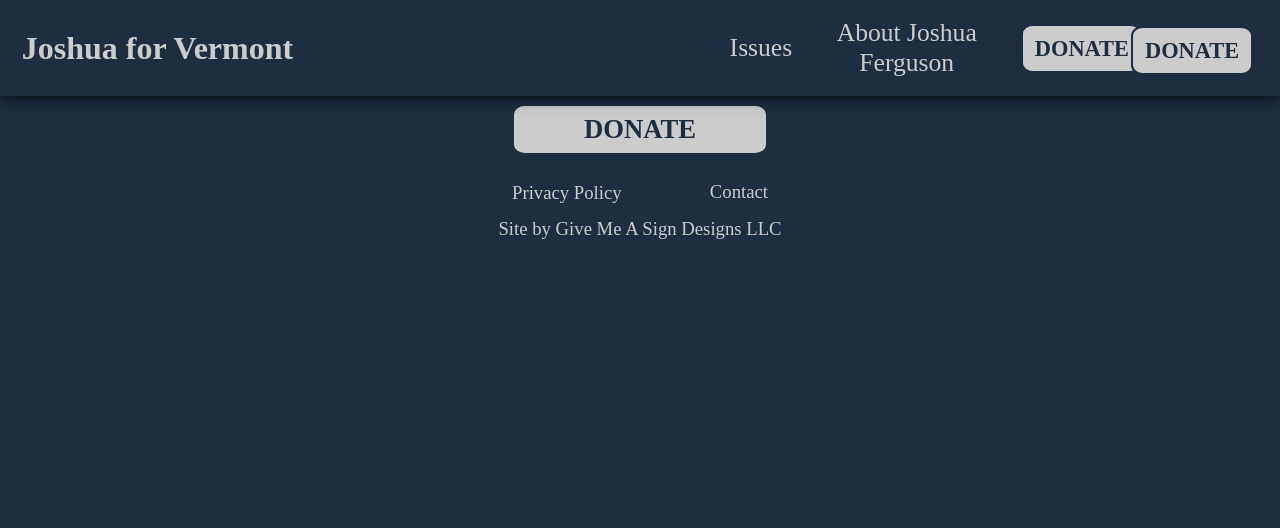
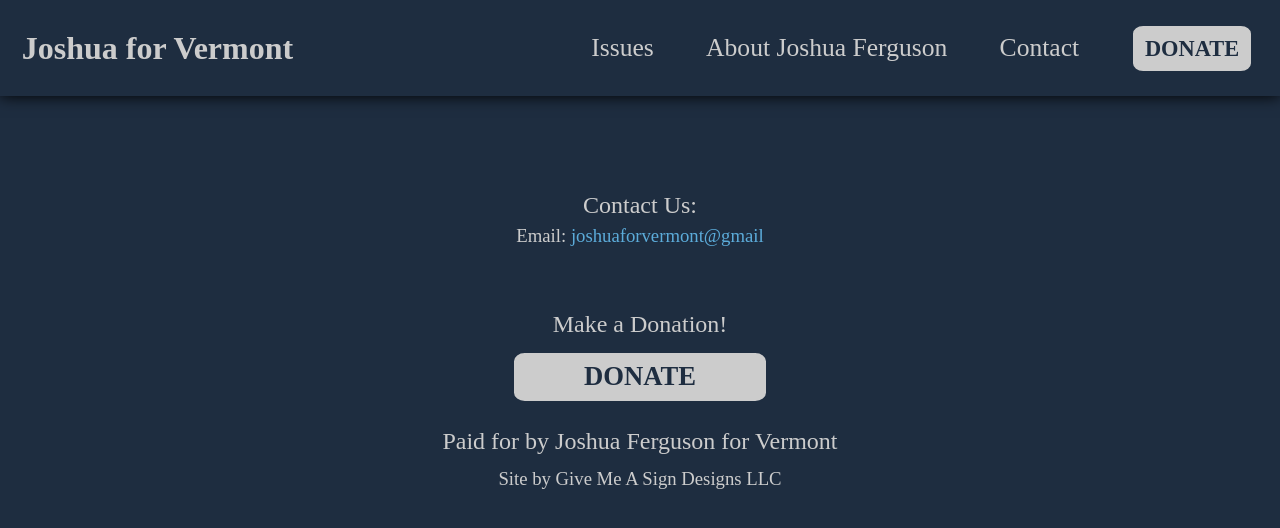
Before and after one commit to joshuajakab/joshuaforvermont, a React (Create React App) app: page /contact in a window 1280 px wide. Shown: the top 528 px of the page. Built offline with nearby package versions, Linux system fonts and the light colour scheme; a web font is replaced by a local one.

Commit message:
contact page

```diff
--- a/src/App.js
+++ b/src/App.js
@@ -7,21 +7,22 @@ import Home from './Components/Home';
 import About from './Components/About';
 import './default.css';
 import Issues from './Components/Issues';
+import Contact from './Components/Conatct';
 
 function App() {
   const [menuOpen, setMenuOpen] = useState(false);
 
 
-    const menuToggle = () => {
-        setMenuOpen(menuOpen => !menuOpen)
-    }
+  const menuToggle = () => {
+    setMenuOpen(menuOpen => !menuOpen)
+  }
   return (
     <div className="App">
 
       <Header click={menuToggle} />
 
       {menuOpen && [
-      <Menu click={menuToggle}/>
+        <Menu click={menuToggle} />
       ]}
 
       <Switch>
@@ -34,6 +35,9 @@ function App() {
         <Route path='/issues' render={() => (
           <Issues />
         )} />
+        <Route path='/contact' render={() => (
+          <Contact />
+        )} />
       </Switch>
 
       <Footer />
--- a/src/Components/About/about.css
+++ b/src/Components/About/about.css
@@ -36,7 +36,14 @@
 }
 
 .about-bottom-img {
+    width: 40%;
+    margin: 0 30%;
+
+}
+
+.about-bottom-img-container {
     width: 100%;
+    background-color: white;
 
 }
 
--- a/src/Components/About/index.js
+++ b/src/Components/About/index.js
@@ -39,7 +39,9 @@ const About = props => {
 
                     On the water he is a sailor, and on the ground he is a young citizen committed to working toward a brighter future for Vermont.</h3>
             </div>
-            <img src='https://drive.google.com/uc?id=1Qybg-V32fqRyzLmbVKU5fKn7f1jlioz3' className='about-bottom-img' alt='about-bottom-img' />
+            <div className='about-bottom-img-container'>
+                <img src='https://drive.google.com/uc?id=1_cl_YSlagQX3K9XpHVIktUcto-ngUG27' className='about-bottom-img' alt='about-bottom-img' />
+            </div>
         </div>
     )
 };
--- /dev/null
+++ b/src/Components/Conatct/contact.css
@@ -0,0 +1,9 @@
+.contact-container {
+    width: 50%;
+    margin: 15% 25% 0;
+    text-align: center;
+}
+
+.email-link {
+    color: rgb(92, 172, 218);
+}
--- /dev/null
+++ b/src/Components/Conatct/index.js
@@ -0,0 +1,14 @@
+import React from 'react';
+import './contact.css';
+
+const Contact = props => {
+
+    return(
+        <div className='contact-container'>
+            <h2>Contact Us:</h2>
+            <h3>Email: <a className='email-link' href='mailto: joshuaforvermont@gmail.com'>joshuaforvermont@gmail</a></h3>
+        </div>
+    )
+};
+
+export default Contact;
--- a/src/Components/Footer/footer.css
+++ b/src/Components/Footer/footer.css
@@ -9,22 +9,12 @@
     margin-bottom: 2%;
 }
 
-.links {
-    width: 20%;
-    margin: 0 40%;
-    display: flex;
-    flex-direction: row;
-    justify-content: space-between;
-}
+
 
 .tag {
     text-align: center;
 }
 
-@media screen and (max-width: 925px) {
-    .links {
-        width: 100%;
-        margin: 0;
-        justify-content: space-around;
-    }
+.paid-for-container {
+    text-align: center;
 }
--- a/src/Components/Footer/index.js
+++ b/src/Components/Footer/index.js
@@ -11,9 +11,8 @@ const Footer = props => {
                 <h2>Make a Donation!</h2>
                 <a href='https://secure.actblue.com/donate/ferguson-for-senate'><Button><h1 className='donate-text'>DONATE</h1></Button></a>
             </div>
-            <div className='links'>
-                <Link to='/privacy'><h3>Privacy Policy</h3></Link>
-                <Link to='/contact'><h3>Contact</h3></Link>
+            <div className='paid-for-container'>
+                <h2>Paid for by Joshua Ferguson for Vermont</h2>
             </div>
             <h3 className='tag'>Site by Give Me A Sign Designs LLC</h3>
 
--- a/src/Components/Header/header.css
+++ b/src/Components/Header/header.css
@@ -193,7 +193,7 @@
     }
 
     .wide-menu {
-        width: 40%;
+        width: 55%;
         margin: 0 3% 0 0;
         display: flex;
         flex-direction: row;
--- a/src/Components/Header/index.js
+++ b/src/Components/Header/index.js
@@ -23,7 +23,8 @@ const Header = props => {
             <div className='wide-menu'>
                 <Link className='menu-links' to='/Issues'><h2 className='menu-links-text'>Issues</h2></Link>
                 <Link className='menu-links' to='/about'><h2 className='menu-links-text' >About Joshua Ferguson</h2></Link>
-                <a href='https://secure.actblue.com/donate/ferguson-for-senate'><Button className='donation-button'><h1 className='donation-button-text'>DONATE</h1></Button></a><Button className='donation-button'><h1 className='donation-button-text'>DONATE</h1></Button>
+                <Link className='menu-links' to='/contact'><h2 className='menu-links-text'>Contact</h2></Link>
+                <a href='https://secure.actblue.com/donate/ferguson-for-senate'><Button className='donation-button'><h1 className='donation-button-text'>DONATE</h1></Button></a>
             </div>
             }
         </div>
--- a/src/Components/Issues/issues.css
+++ b/src/Components/Issues/issues.css
@@ -1,6 +1,6 @@
 @media screen and (max-width: 600px) {
     .issue-container {
-        background-color: #CCCCCC;
+        background-color: white;
         width: 90%;
         margin: 17% 5% 0;
         display: flex;
@@ -8,7 +8,7 @@
     }
 
     .issue-container-odd {
-        background-color: #CCCCCC;
+        background-color: white;
         width: 90%;
         margin: 15% 5% 0;
         display: flex;
@@ -16,8 +16,8 @@
     }
 
     .circle-img {
-        width: 75%;
-        margin: 5% 12.5%;
+        width: 50%;
+        margin: 5% 25%;
         object-fit: contain;
     }
 
@@ -43,7 +43,7 @@
 
 @media screen and (min-width: 601px) {
     .issue-container {
-        background-color: #CCCCCC;
+        background-color: white;
         width: 90%;
         margin: 15% 5% 0;
         display: flex;
@@ -51,7 +51,7 @@
     }
 
     .issue-container-odd {
-        background-color: #CCCCCC;
+        background-color: white;
         width: 90%;
         margin: 15% 5% 0;
         display: flex;
@@ -82,7 +82,7 @@
 
 @media screen and (min-width: 925px) {
     .issue-container {
-        background-color: #CCCCCC;
+        background-color: white;
         width: 90%;
         margin: 10% 5% 2.5%;
         display: flex;
@@ -90,7 +90,7 @@
     }
 
     .issue-container-odd {
-        background-color: #CCCCCC;
+        background-color: white;
         width: 90%;
         margin: 10% 5% 2.5%;
         display: flex;
```
Also changed, not shown: src/Components/Issues/index.js (+5 -5 lines).
